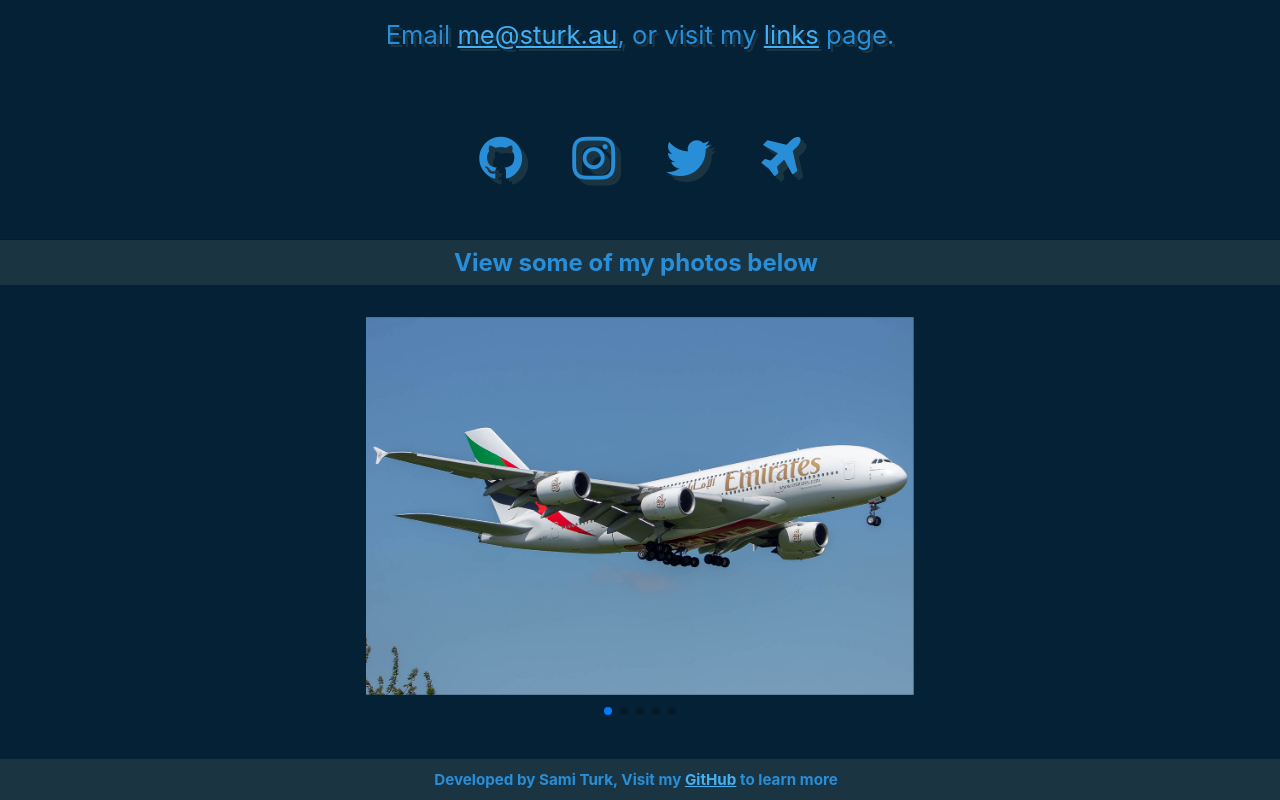
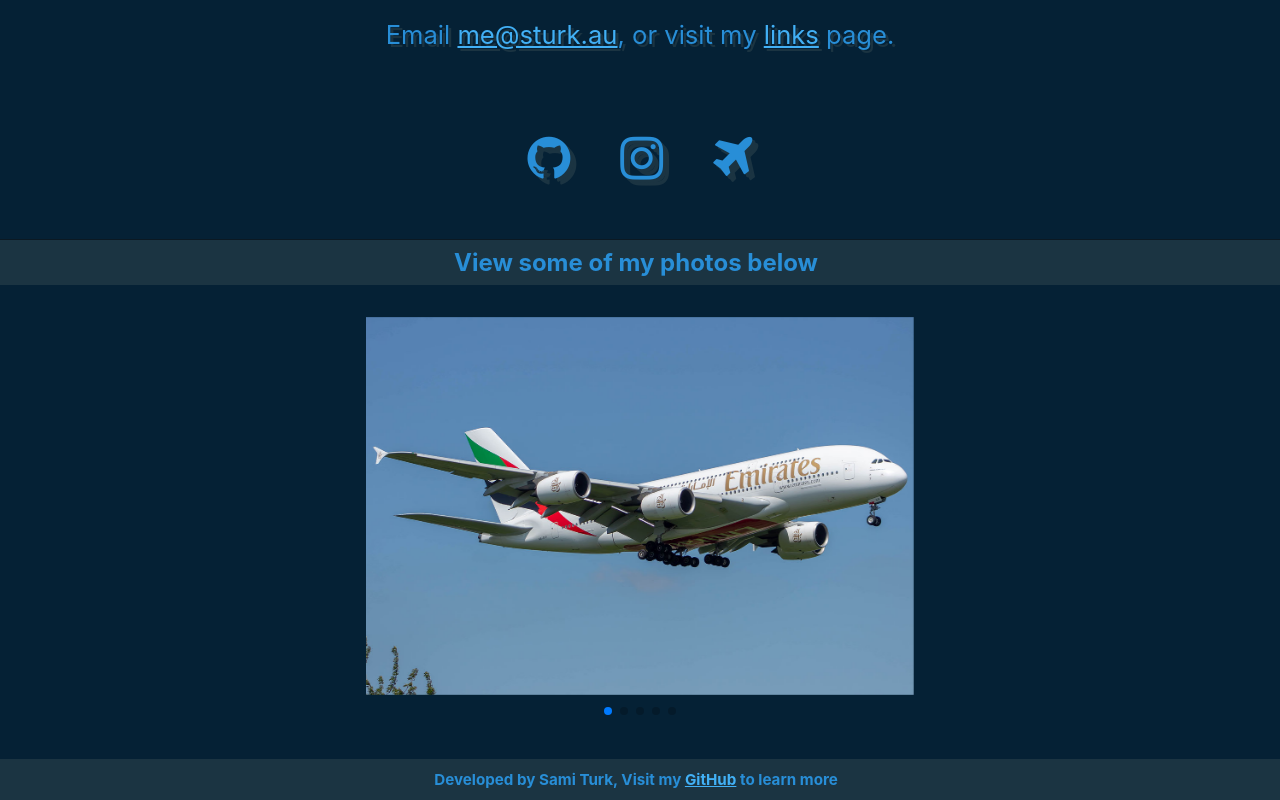
Before and after one commit to crypto-sami/CV-site, a Next.js app: page / in a window 1280 px wide. Shown: the part 1609-2409 px from the top of the page. Built offline with nearby package versions, Linux system fonts and the light colour scheme.

Commit message:
removed twitter from index

```diff
--- a/pages/index.tsx
+++ b/pages/index.tsx
@@ -131,12 +131,6 @@ const Home: NextPage = () => {
               rel="noopener noreferrer"
             ></a>
             <a
-              className={`${styles.icons} fa fa-twitter`}
-              href="https://twitter.com/SamiTurk12"
-              target="_blank"
-              rel="noopener noreferrer"
-            ></a>
-            <a
               className={`${styles.icons} fa fa-plane`}
               href="https://www.jetphotos.com/photographer/103259"
               target="_blank"
```
